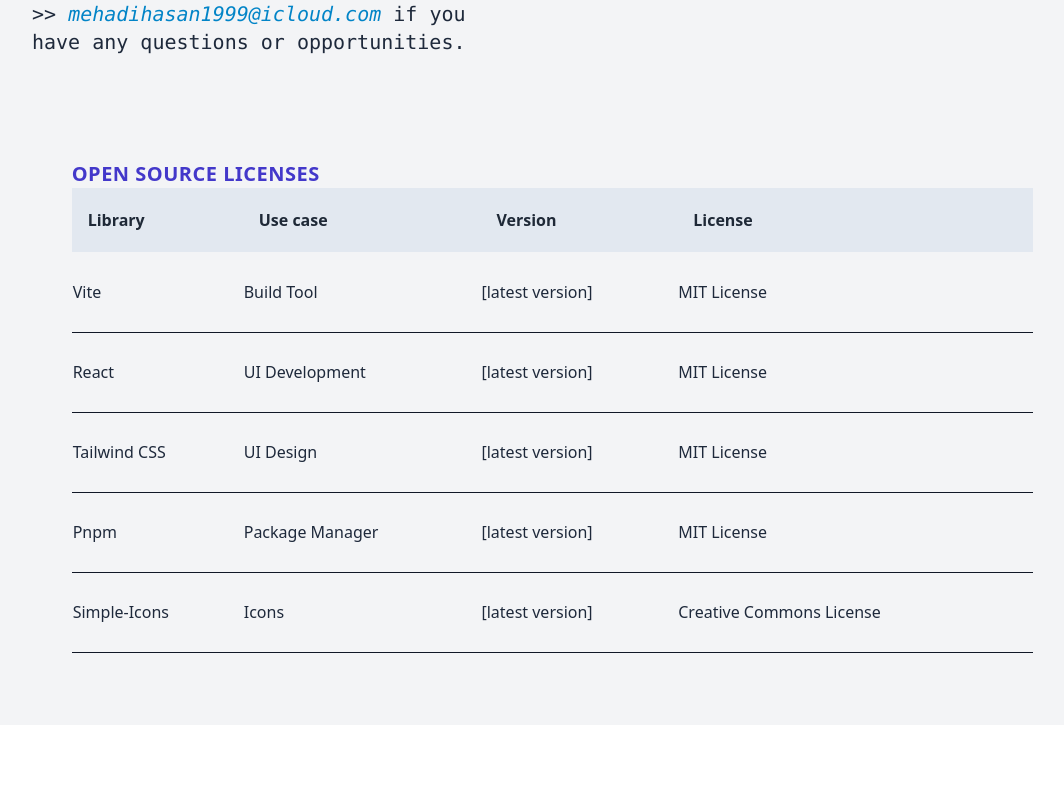
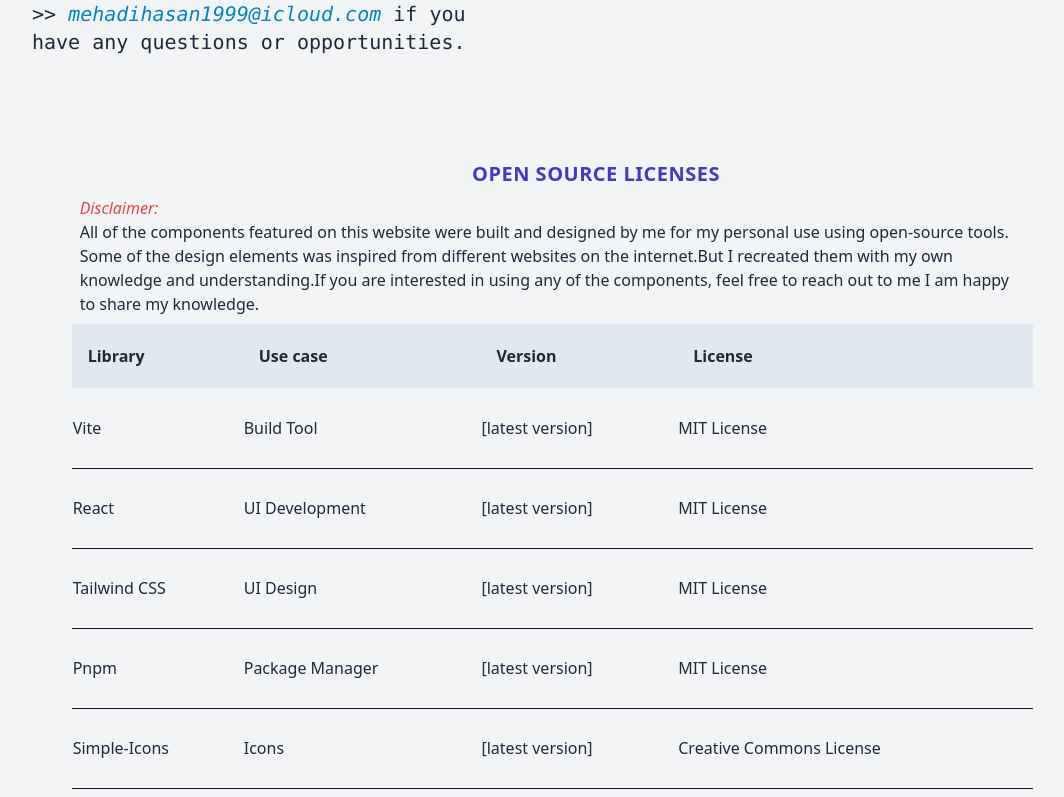
Before and after one commit to mehediasif/mehediasifviteportfolio, a React (Vite) app: page / in a window 1280 px wide. Shown: the part 6109-6906 px from the top of the page, without its empty margins (44-1108 px from the left). Before the commit the page ends 6834 px from the top, so only its background shows below. Built offline with nearby package versions, Linux system fonts and the light colour scheme; no server answers.

Commit message:
updated message

```diff
--- a/src/components/footer.jsx
+++ b/src/components/footer.jsx
@@ -60,7 +60,8 @@
                     </div>
                     <div className="xl:flex flex-wrap justify-center xl:mt-24 mt-16 pb-6 pl-3 sm:pl-0">
                         <div className="w-11/12 mx-auto lg:mx-0 xl:mx-0 mb-6 xl:mb-0 rounded-2xl">
-                        <h3 className="text-xl font-semibold uppercase tracking-wide text-indigo-700 dark:text-sky-400">Open source Licenses</h3>
+                        <h3 className="text-center text-xl font-semibold uppercase tracking-wide text-indigo-700 dark:text-sky-400">Open source Licenses</h3>
+                        <p className="flex flex-wrap lg:w-11/12 text-medium font-systems-ui text-slate-800 dark:text-gray-200 p-2"><i className="text-red-500 dark:text-red-400">Disclaimer: </i>All of the components featured on this website were built and designed by me for my personal use using open-source tools. Some of the design elements was inspired from different websites on the internet.But I recreated them with my own knowledge and understanding.If you are interested in using any of the components, feel free to reach out to me I am happy to share my knowledge.</p>
                         <table className="w-11/12 overflow-x-auto text-slate-800 dark:text-gray-100 rounded-md">
                             <thead>
                             <tr className="bg-slate-200 dark:bg-gray-500 h-16 text-md leading-none text-gray-800 rounded-lg">
```
